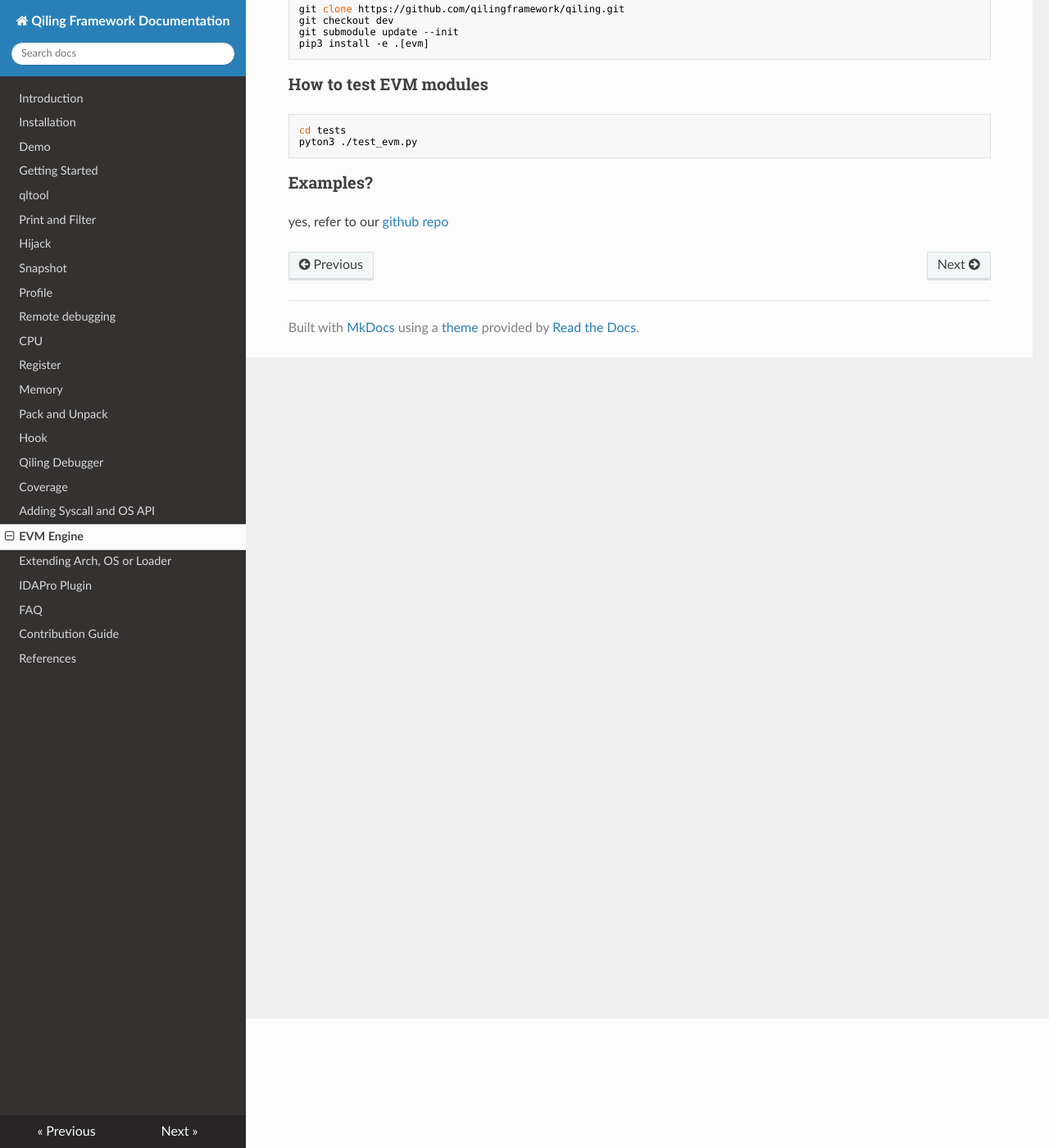
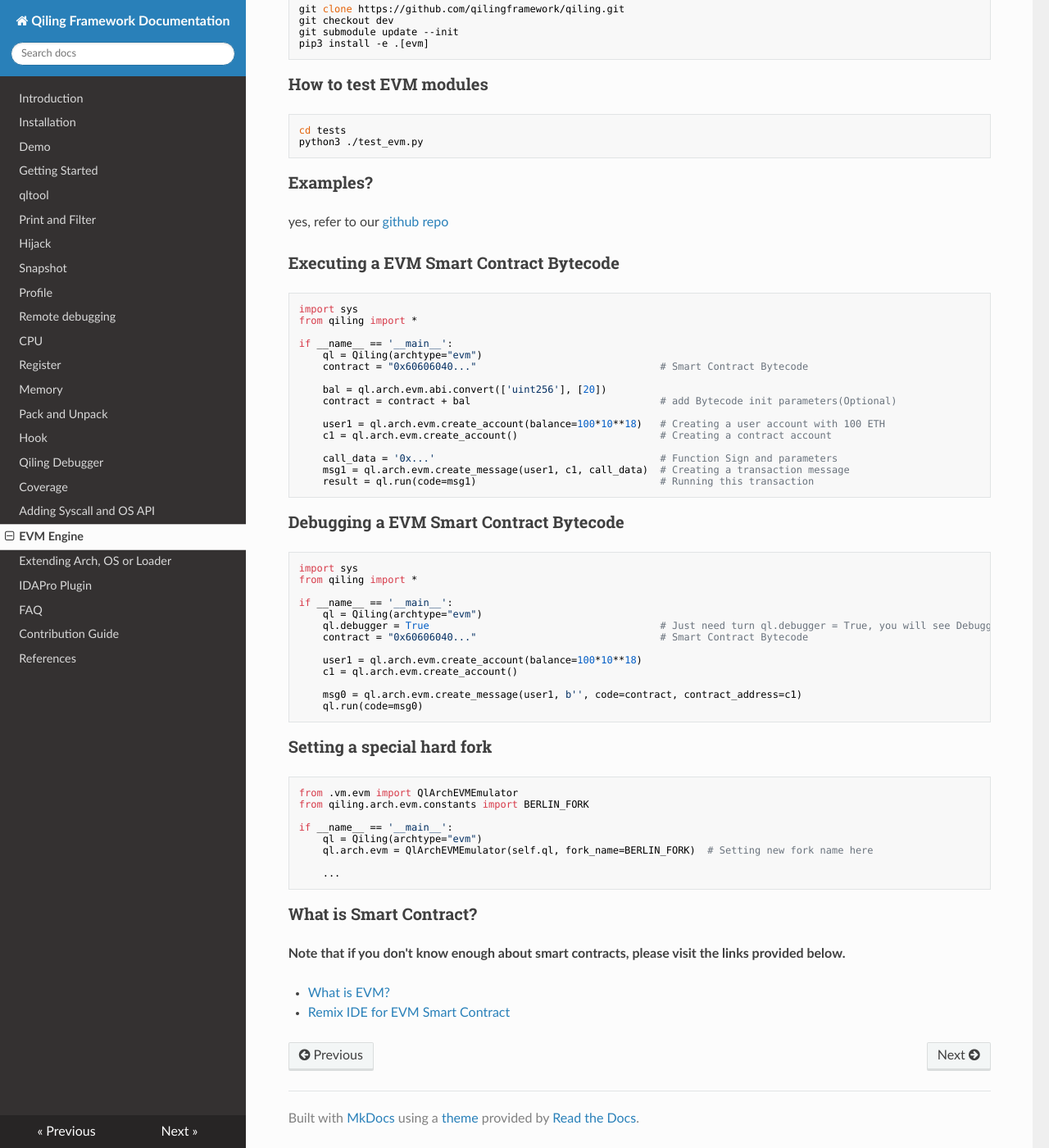
Before and after one commit to qilingframework/rtfd.io, an MkDocs documentation site: the page built from docs/evm.md, in a window 1280 px wide and 1400 px high, scrolled down 158 px. Shown: the whole window at 82% size. Built offline with MkDocs 1.6.1, drawn with Linux system fonts in a browser that asks for light colours; nearby versions of some CDN libraries.

Commit message:
update evm guidance

````diff
--- a/docs/evm.md
+++ b/docs/evm.md
@@ -3,7 +3,7 @@ title: EVM Engine
 ---
 
 ### How to install Qiling Framework custom Engine module
-```
+```bash
 git clone https://github.com/qilingframework/qiling.git
 git checkout dev
 git submodule update --init
@@ -11,10 +11,69 @@ pip3 install -e .[evm]
 ```
 
 ### How to test EVM modules
-```
+```bash
 cd tests
-pyton3 ./test_evm.py
+python3 ./test_evm.py
 ```
 
 ### Examples?
 yes, refer to our [github repo](https://github.com/qilingframework/qiling/tree/dev/examples/evm)
+
+
+### Executing a EVM Smart Contract Bytecode
+```python
+import sys
+from qiling import *
+
+if __name__ == '__main__':
+    ql = Qiling(archtype="evm")
+    contract = "0x60606040..."                               # Smart Contract Bytecode
+
+    bal = ql.arch.evm.abi.convert(['uint256'], [20])
+    contract = contract + bal                                # add Bytecode init parameters(Optional)
+
+    user1 = ql.arch.evm.create_account(balance=100*10**18)   # Creating a user account with 100 ETH
+    c1 = ql.arch.evm.create_account()                        # Creating a contract account
+
+    call_data = '0x...'                                      # Function Sign and parameters
+    msg1 = ql.arch.evm.create_message(user1, c1, call_data)  # Creating a transaction message
+    result = ql.run(code=msg1)                               # Running this transaction
+```
+
+
+### Debugging a EVM Smart Contract Bytecode
+```python
+import sys
+from qiling import *
+
+if __name__ == '__main__':
+    ql = Qiling(archtype="evm")
+    ql.debugger = True                                       # Just need turn ql.debugger = True, you will see Debugger GUI in terminal
+    contract = "0x60606040..."                               # Smart Contract Bytecode
+
+    user1 = ql.arch.evm.create_account(balance=100*10**18)
+    c1 = ql.arch.evm.create_account()
+
+    msg0 = ql.arch.evm.create_message(user1, b'', code=contract, contract_address=c1)
+    ql.run(code=msg0)
+```
+
+
+### Setting a special hard fork
+```python
+from .vm.evm import QlArchEVMEmulator
+from qiling.arch.evm.constants import BERLIN_FORK
+
+if __name__ == '__main__':
+    ql = Qiling(archtype="evm")
+    ql.arch.evm = QlArchEVMEmulator(self.ql, fork_name=BERLIN_FORK)  # Setting new fork name here
+
+    ...
+```
+
+
+### What is Smart Contract?
+**Note that if you don't know enough about smart contracts, please visit the links provided below.**
+
+- [What is EVM?](https://ethereum.org/en/developers/docs/evm/)
+- [Remix IDE for EVM Smart Contract](https://remix.ethereum.org/)
````
